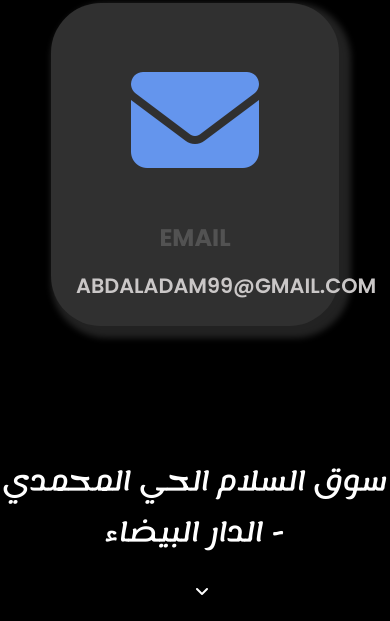
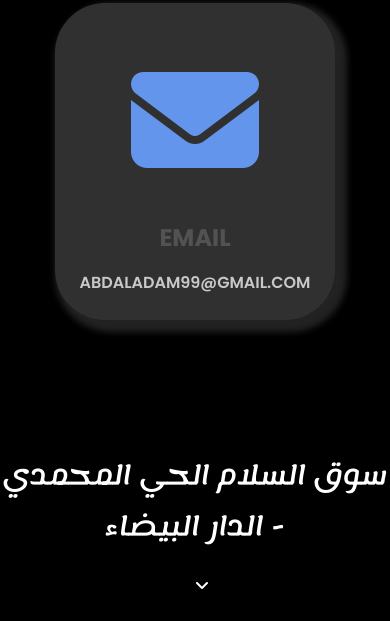
Before and after one commit to abdelkebirjob/abdelkebir, a plain HTML site: page index.html in a window 390 px wide. Shown: the part 3661-4282 px from the top of the page. Drawn offline with Linux system fonts and the light colour scheme; files that its build step writes are made by us from their sources; files whose address does not match are found by name; a web font is replaced by a local one.

Commit message:
Update index.css

```diff
--- a/index.css
+++ b/index.css
@@ -396,7 +396,7 @@ section{
     }
 
     .info1 p{
-        font-size:1.3em;
+        font-size:1em;
         font-weight:600;
     }
 
```
